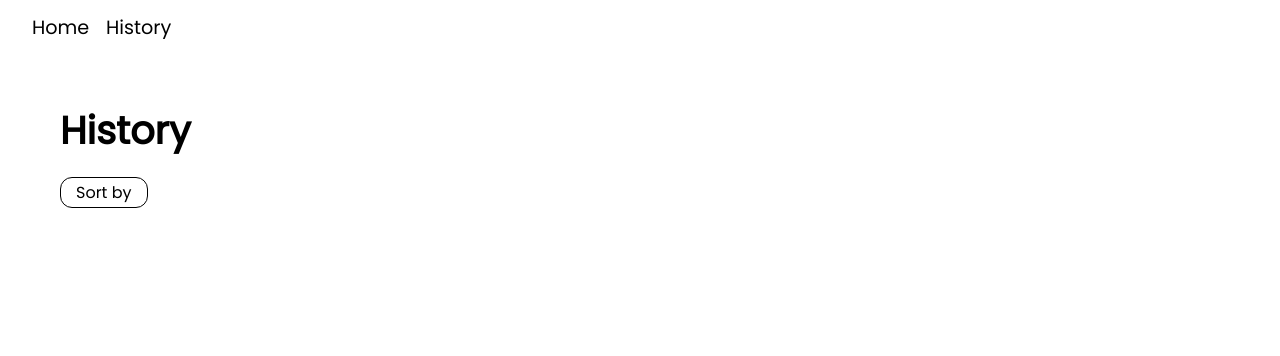
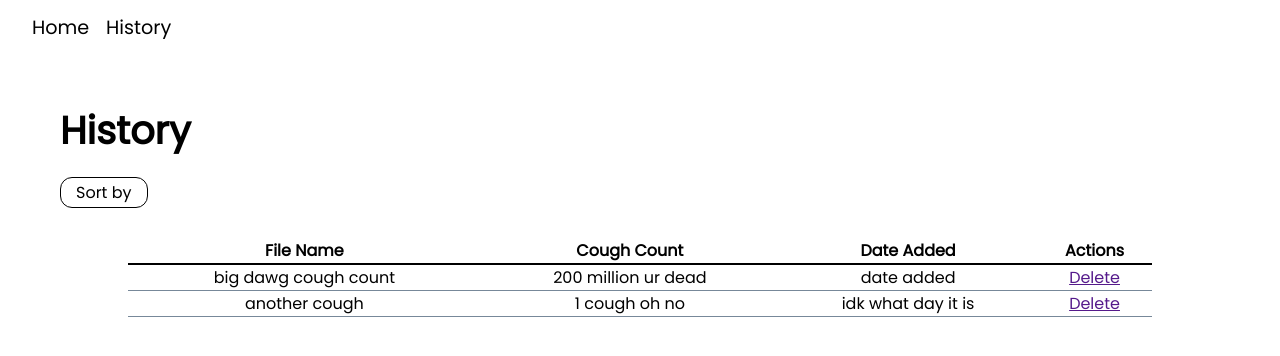
Before and after one commit to yna-arpon/horse-keeper, a Flask app: page /history in a window 1280 px wide. Shown: the top 356 px of the page. Run offline with Flask 2, Linux system fonts and the light colour scheme.

Commit message:
Creating data table

```diff
--- a/static/css/history.css
+++ b/static/css/history.css
@@ -20,7 +20,23 @@
     border: 1px solid black;
     background-color: white ;
     color: black;
+}
 
+/* Can improve using class history table but this is fine for now */
+table   {
+    border-collapse: collapse;
+    text-align: center;
+    margin-left: auto;
+    margin-right: auto;
+    margin-top: 30px;
+    width: 80%;
+}
 
+th  {
+    border-bottom: 2px solid black;
+}
 
+td  {
+    border-bottom: 1px solid lightslategray;
+    border-collapse: collapse;
 }
--- a/templates/history.html
+++ b/templates/history.html
@@ -13,7 +13,18 @@
 <button id="sortbyBtn" > Sort by </button>
 
 <div class="historytable">
-    <h1> </h1>
+    <table>
+        <tr>
+            <th> File Name </th> <th> Cough Count </th> <th> Date Added </th> <th> Actions </th>
+        </tr>
+        <tr>
+            <td> big dawg cough count</td>
+            <td> 200 million ur dead </td>
+            <td> date added </td>
+            <td> <a href=""> Delete </a> </td>
+        </tr>
+        <tr> <td> another cough</td> <td> 1 cough oh no </td> <td> idk what day it is </td> <td><a href=""> Delete </a></td> </tr>
+    </table>
 </div>
 
 <script src="{{url_for('static', filename='js/history.js')}}"></script>
```
